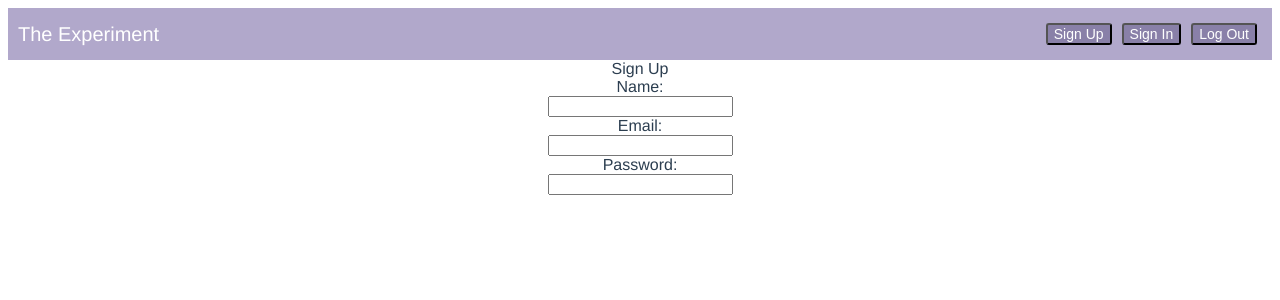
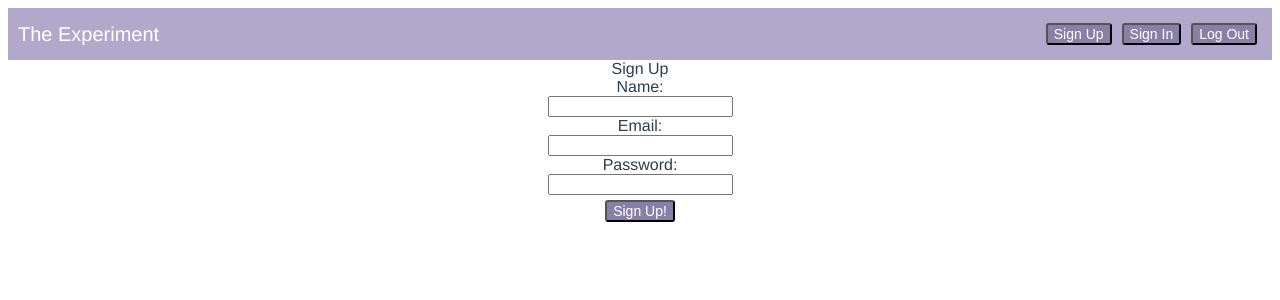
Before and after one commit to livmarx/the-experiment, a Vue app: page /signup in a window 1280 px wide. Shown: the top 300 px of the page. Built offline with nearby package versions, Linux system fonts and the light colour scheme.

Commit message:
add reusable createButton component

```diff
--- /dev/null
+++ b/src/components/CreateButton.vue
@@ -0,0 +1,27 @@
+<template>
+  <div>
+    <button @click="createItem">{{title}}</button>
+  </div>
+</template>
+
+<script>
+export default {
+  name: 'CreateButtons',
+  props: ['title', 'routeName', 'data'],
+  data() {
+    return {};
+  },
+  methods: {
+    createItem() {
+      console.log('Create an item! this.data:', this.data);
+      this.$router.push({ name: this.routeName });
+    },
+  },
+  created() {
+    console.log('this.data:', this.data);
+  },
+};
+</script>
+
+<style>
+</style>
--- a/src/views/auth/SignUp.vue
+++ b/src/views/auth/SignUp.vue
@@ -20,27 +20,33 @@
         :inputData="password"
         @updateData="updateData($event, 'password')"
       />
+      <CreateButton title="Sign Up!" routeName="home" :data="user" />
     </form>
   </div>
 </template>
 
 <script>
+import CreateButton from '@/components/CreateButton';
 import TextInput from '@/components/TextInput';
+
 export default {
   name: 'SignUp',
   components: {
+    CreateButton,
     TextInput,
   },
   data() {
     return {
-      name: null,
-      email: null,
-      password: null,
+      user: {
+        name: null,
+        email: null,
+        password: null,
+      },
     };
   },
   methods: {
     updateData(event, attribute) {
-      this[attribute] = event
+      this[attribute] = event;
     },
   },
 };
```
